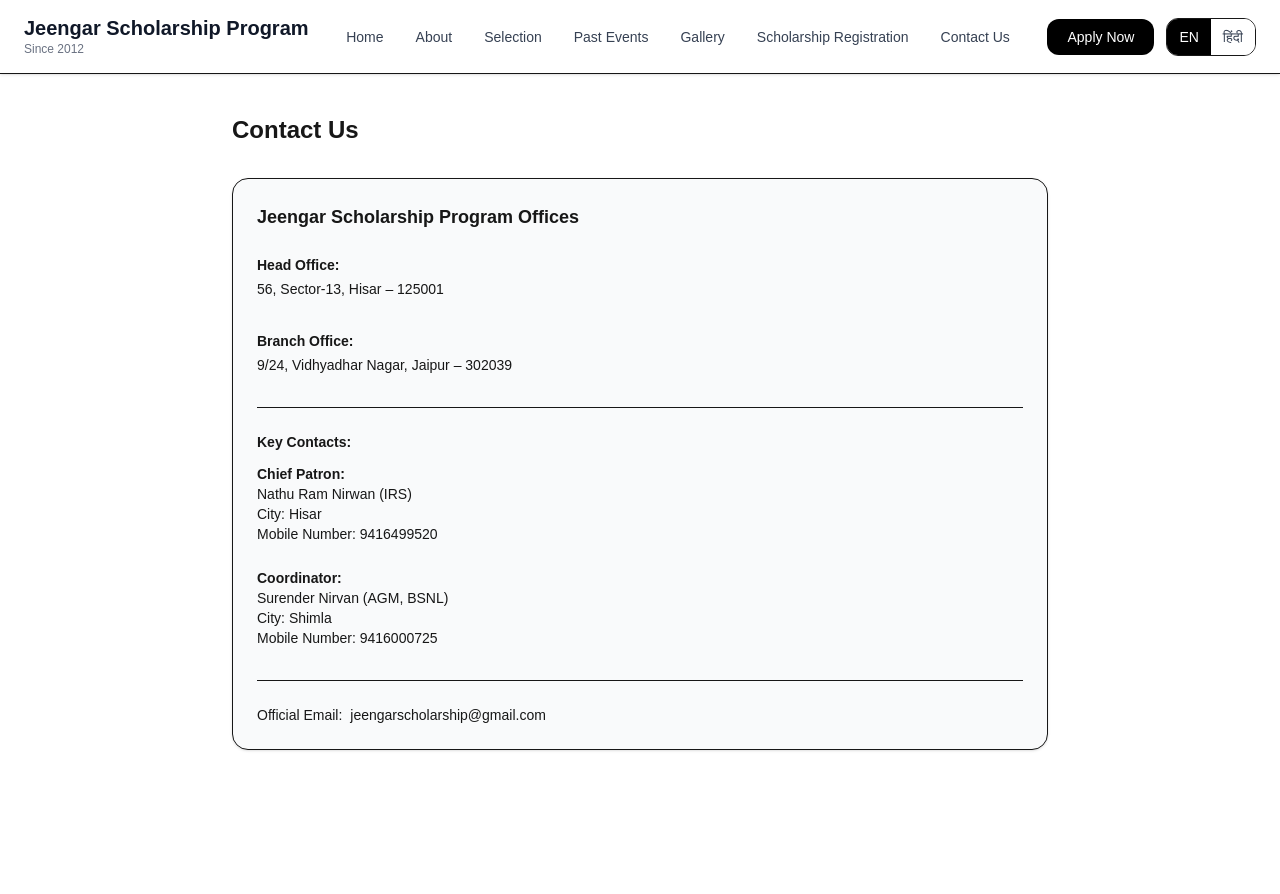
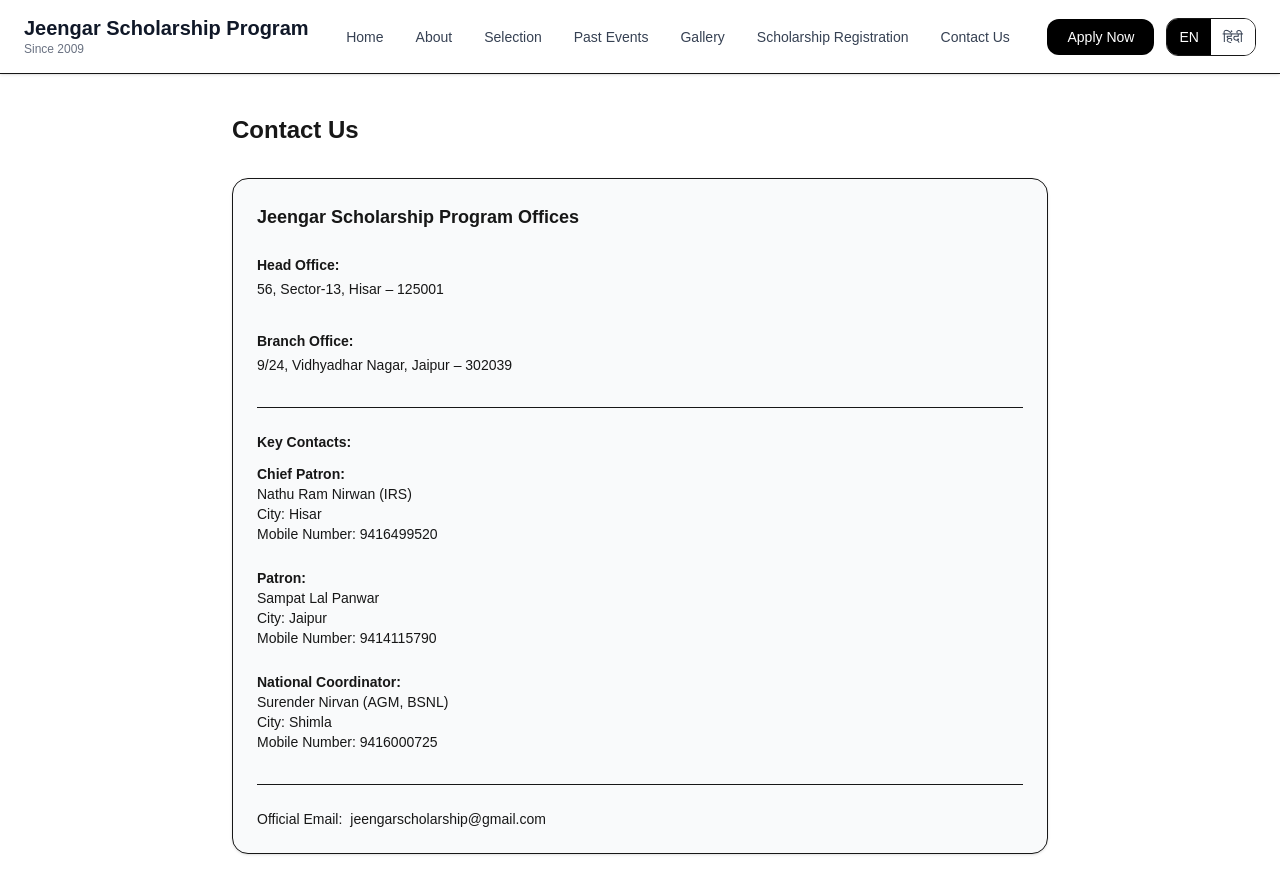
Before and after one commit to RajaKolander/jeengar-scholarship, a Next.js app: page /contact in a window 1280 px wide. Before the commit the page ends 800 px from the top, so only its background shows below. Built offline with nearby package versions, Linux system fonts and the light colour scheme.

Commit message:
added professional selection guidelines section

```diff
--- a/app/about/page.tsx
+++ b/app/about/page.tsx
@@ -17,8 +17,8 @@
 
         <p className="text-gray-700 leading-relaxed">
           {lang === 'en'
-            ? "The Jeengar Scholarship Program has been conducted annually since 2012 to support meritorious students of classes 10th and 12th. It aims to promote higher education and recognize academic excellence within the community."
-            : "जीनगर छात्रवृति कार्यक्रम 2012 से निरंतर आयोजित किया जा रहा है, जिसका उद्देश्य कक्षा 10वीं एवं 12वीं के मेधावी छात्रों को प्रोत्साहित करना और उच्च शिक्षा को बढ़ावा देना है।"}
+            ? "The Jeengar Scholarship Program has been conducted annually since 2009 to support meritorious students of classes 10th and 12th. It aims to promote higher education and recognize academic excellence within the community."
+            : "जीनगर छात्रवृति कार्यक्रम 2009 से निरंतर आयोजित किया जा रहा है, जिसका उद्देश्य कक्षा 10वीं एवं 12वीं के मेधावी छात्रों को प्रोत्साहित करना और उच्च शिक्षा को बढ़ावा देना है।"}
         </p>
 
       </div>
--- a/app/components/Navbar.tsx
+++ b/app/components/Navbar.tsx
@@ -23,7 +23,7 @@
           </span>
 
           <span className="text-xs text-gray-500">
-            Since 2012
+            Since 2009
           </span>
 
         </Link>
--- a/app/contact/page.tsx
+++ b/app/contact/page.tsx
@@ -59,10 +59,20 @@
                 <p>{lang === 'en' ? "Mobile Number:" : "मोबाइल नंबर:"} 9416499520</p>
               </div>
 
+
+              <div>
+                <p className="font-semibold">
+                  {lang === 'en' ? "Patron:" : "संरक्षक:"}
+                </p>
+                <p>Sampat Lal Panwar</p>
+                <p>{lang === 'en' ? "City:" : "शहर:"} Jaipur</p>
+                <p>{lang === 'en' ? "Mobile Number:" : "मोबाइल नंबर:"} 9414115790</p>
+              </div>
+
               {/* Coordinator */}
               <div>
                 <p className="font-semibold">
-                  {lang === 'en' ? "Coordinator:" : "संयोजक:"}
+                  {lang === 'en' ? "National Coordinator:" : "राष्ट्रीय संयोजक:"}
                 </p>
                 <p>Surender Nirvan (AGM, BSNL)</p>
                 <p>{lang === 'en' ? "City:" : "शहर:"} Shimla</p>
--- a/app/events/page.tsx
+++ b/app/events/page.tsx
@@ -17,8 +17,8 @@
 
         <p className="text-gray-700">
           {lang === 'en'
-            ? "The scholarship program has been conducted in multiple cities since 2012. The latest event was held in Indore in 2025."
-            : "यह कार्यक्रम 2012 से विभिन्न शहरों में आयोजित किया जा रहा है। नवीनतम आयोजन 2025 में इंदौर में हुआ।"}
+            ? "The scholarship program has been conducted in multiple cities since 2009. The latest event was held in Bhopal in 2025."
+            : "यह कार्यक्रम 2009 से विभिन्न शहरों में आयोजित किया जा रहा है। नवीनतम आयोजन 2025 में भोपाल में हुआ।"}
         </p>
 
       </div>
```
